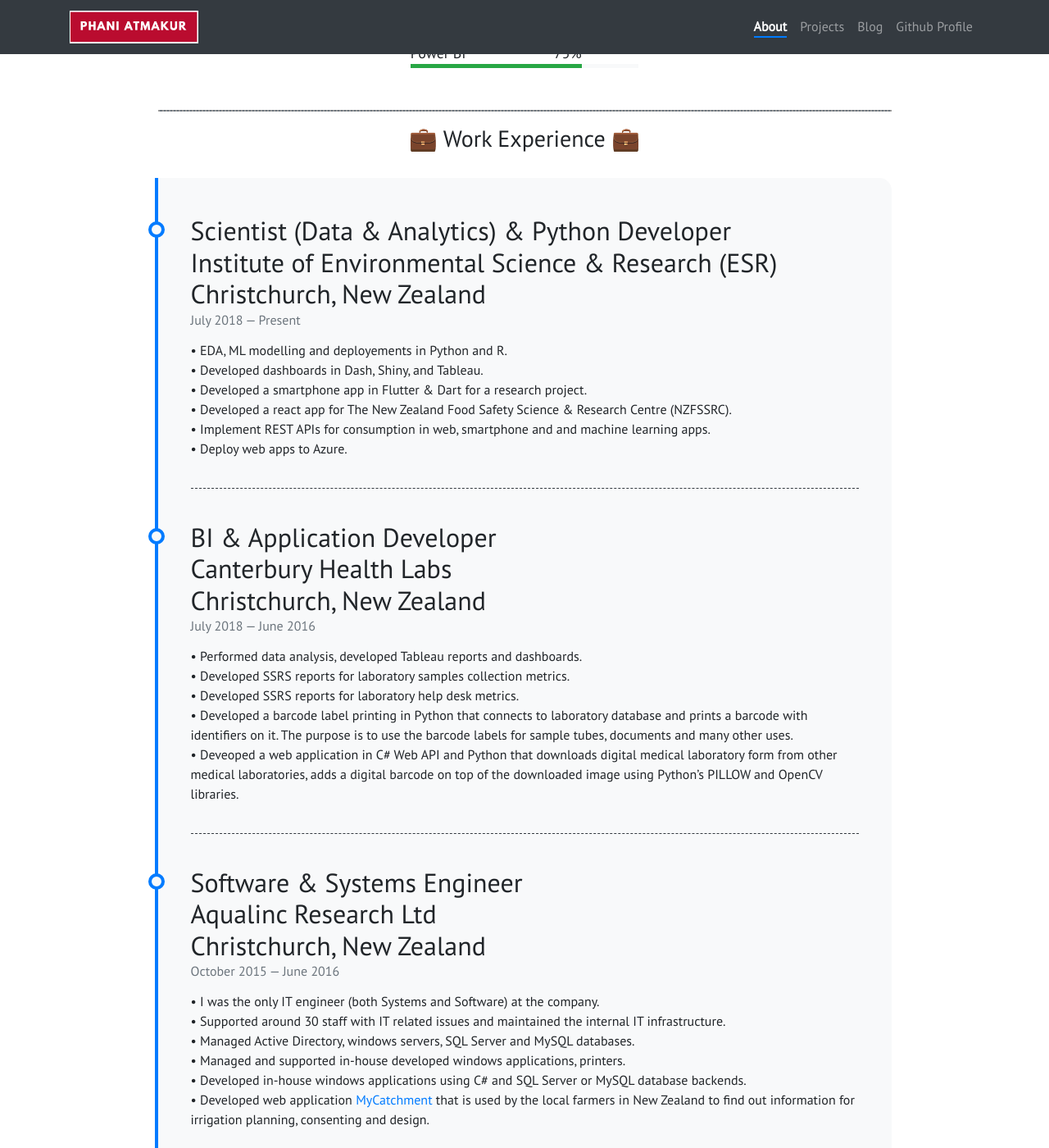
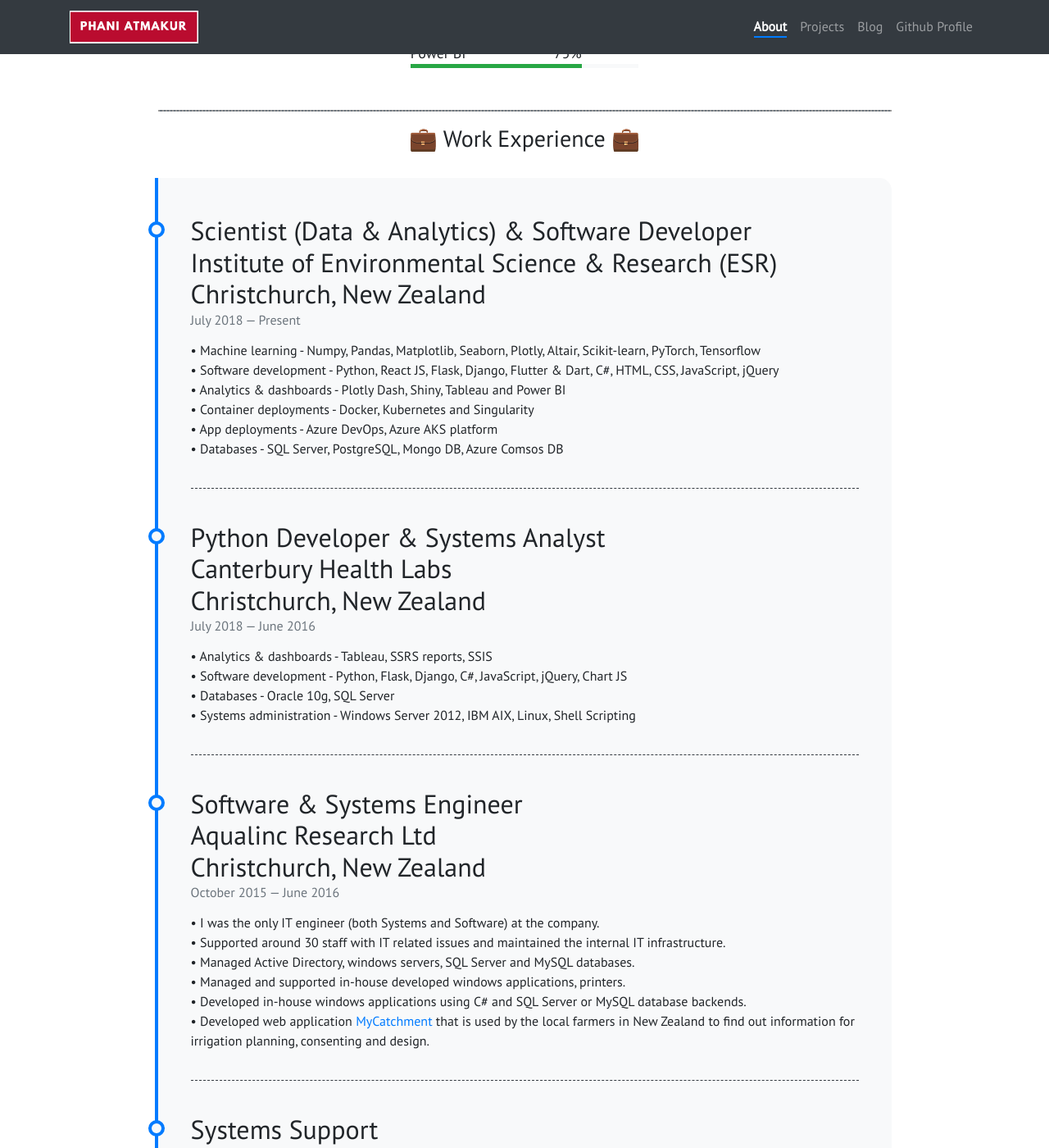
Before and after one commit to py404/py404.github.io, a Jekyll site: the page built from pages/about.md, in a window 1280 px wide and 1400 px high, scrolled down 1420 px. Shown: the whole window at 82% size. Built offline with Jekyll 4.4.1, drawn with Linux system fonts in a browser that asks for light colours; nearby versions of some CDN libraries; emoji names are drawn with the system emoji font.

Commit message:
Update about and timeline

```diff
--- a/_config.yml
+++ b/_config.yml
@@ -3,7 +3,7 @@ title: Phani Atmakur
 general_email: phani@kernalinc.com
 
 description: > # this means to ignore newlines until "baseurl:"
-  I am a Python Developer and a Data Scientist living in New Zealand. I currently work at Institute of Environmental Science & Research (ESR) in Christchurch.
+  I am a Software Developer and a Data Scientist living in New Zealand. I currently work at Institute of Environmental Science & Research (ESR) in Christchurch.
 
 baseurl: ""
 repository: py404/py404.github.io
--- a/_data/timeline.yml
+++ b/_data/timeline.yml
@@ -1,23 +1,22 @@
-- title: Scientist (Data & Analytics) & Python Developer<br>Institute of Environmental Science & Research (ESR)<br>Christchurch, New Zealand
+- title: Scientist (Data & Analytics) & Software Developer<br>Institute of Environmental Science & Research (ESR)<br>Christchurch, New Zealand
   from: July 2018
   to: Present
   description:
-    • EDA, ML modelling and deployements in Python and R.<br>
-    • Developed dashboards in Dash, Shiny, and Tableau.<br>
-    •	Developed a smartphone app in Flutter & Dart for a research project.<br>
-    •	Developed a react app for The New Zealand Food Safety Science & Research Centre (NZFSSRC).<br>
-    •	Implement REST APIs for consumption in web, smartphone and and machine learning apps.<br>
-    •	Deploy web apps to Azure.<br>
+    • Machine learning - Numpy, Pandas, Matplotlib, Seaborn, Plotly, Altair, Scikit-learn, PyTorch, Tensorflow <br>
+    • Software development - Python, React JS, Flask, Django, Flutter & Dart, C#, HTML, CSS, JavaScript, jQuery <br>
+    • Analytics & dashboards - Plotly Dash, Shiny, Tableau and Power BI <br>
+    • Container deployments - Docker, Kubernetes and Singularity <br>
+    •	App deployments - Azure DevOps, Azure AKS platform <br>
+    • Databases - SQL Server, PostgreSQL, Mongo DB, Azure Comsos DB
 
-- title: BI & Application Developer<br>Canterbury Health Labs<br>Christchurch, New Zealand
+- title: Python Developer & Systems Analyst<br>Canterbury Health Labs<br>Christchurch, New Zealand
   from: July 2018
   to: June 2016
   description:
-    •	Performed data analysis, developed Tableau reports and dashboards.<br>
-    •	Developed SSRS reports for laboratory samples collection metrics.<br>
-    •	Developed SSRS reports for laboratory help desk metrics.<br>
-    •	Developed a barcode label printing in Python that connects to laboratory database and prints a barcode with identifiers on it. The purpose is to use the barcode labels for sample tubes, documents and many other uses.<br>
-    • Deveoped a web application in C# Web API and Python that downloads digital medical laboratory form from other medical laboratories, adds a digital barcode on top of the downloaded image using Python’s PILLOW and OpenCV libraries.<br>
+    •	Analytics & dashboards - Tableau, SSRS reports, SSIS <br>
+    •	Software development - Python, Flask, Django, C#, JavaScript, jQuery, Chart JS <br>
+    • Databases - Oracle 10g, SQL Server <br>
+    • Systems administration - Windows Server 2012, IBM AIX, Linux, Shell Scripting
 
 
 - title: Software & Systems Engineer<br>Aqualinc Research Ltd<br>Christchurch, New Zealand
```
